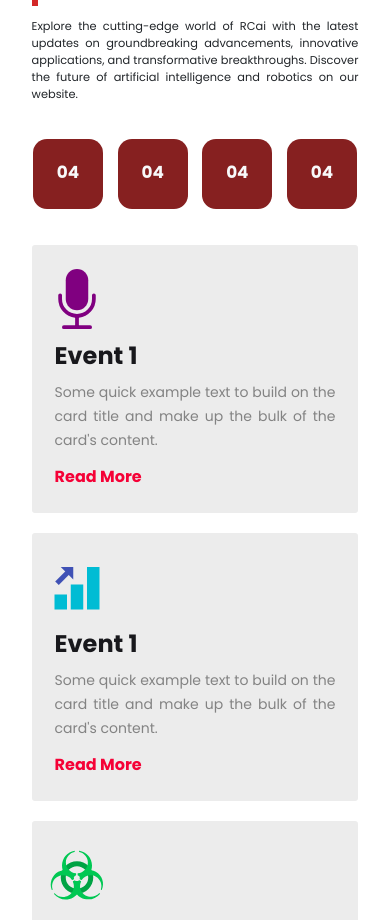
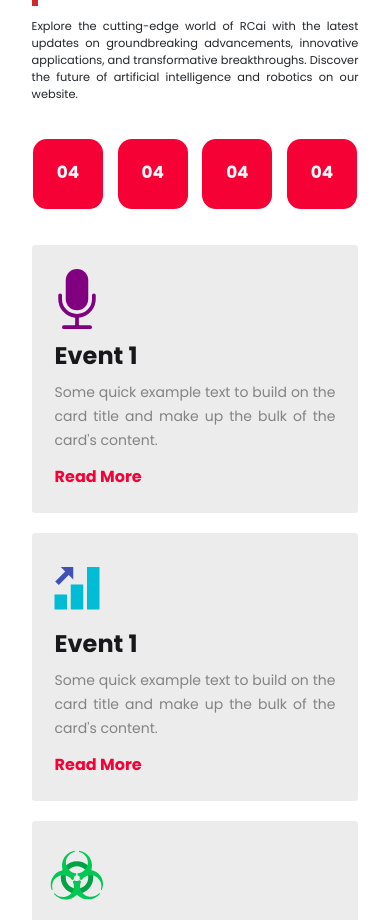
Before and after one commit to MuhammadDaniyal/oceandevfrontend, a React (Create React App) app: page / in a window 390 px wide. Shown: the part 820-1740 px from the top of the page. Built offline with nearby package versions, Linux system fonts and the light colour scheme; the HTML template or start-up script is replaced by a standard one; a web font is replaced by a local one.

Commit message:
updated work with responsive

```diff
--- a/src/components/LatestEvent/Latestevents.css
+++ b/src/components/LatestEvent/Latestevents.css
@@ -1,7 +1,7 @@
 .countdownbox {
   width: 100px;
   height: 100px;
-  background-color: rgb(134, 32, 32);
+  background-color: #f50136;
   border-radius: 20%;
 }
 
```
